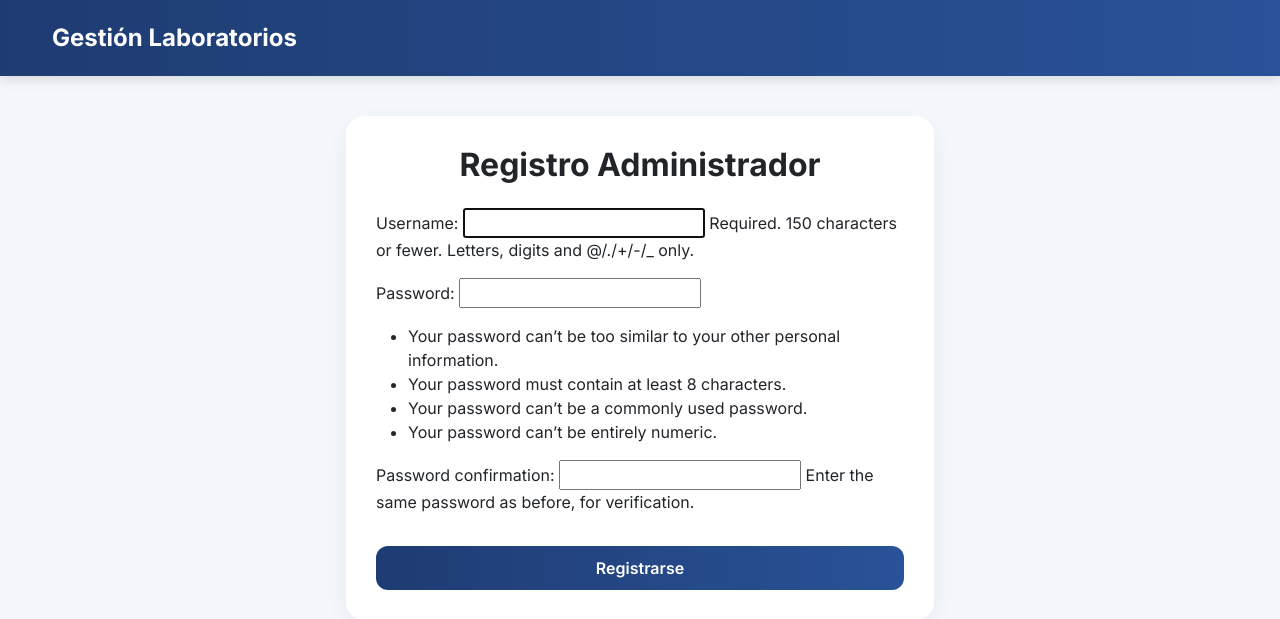
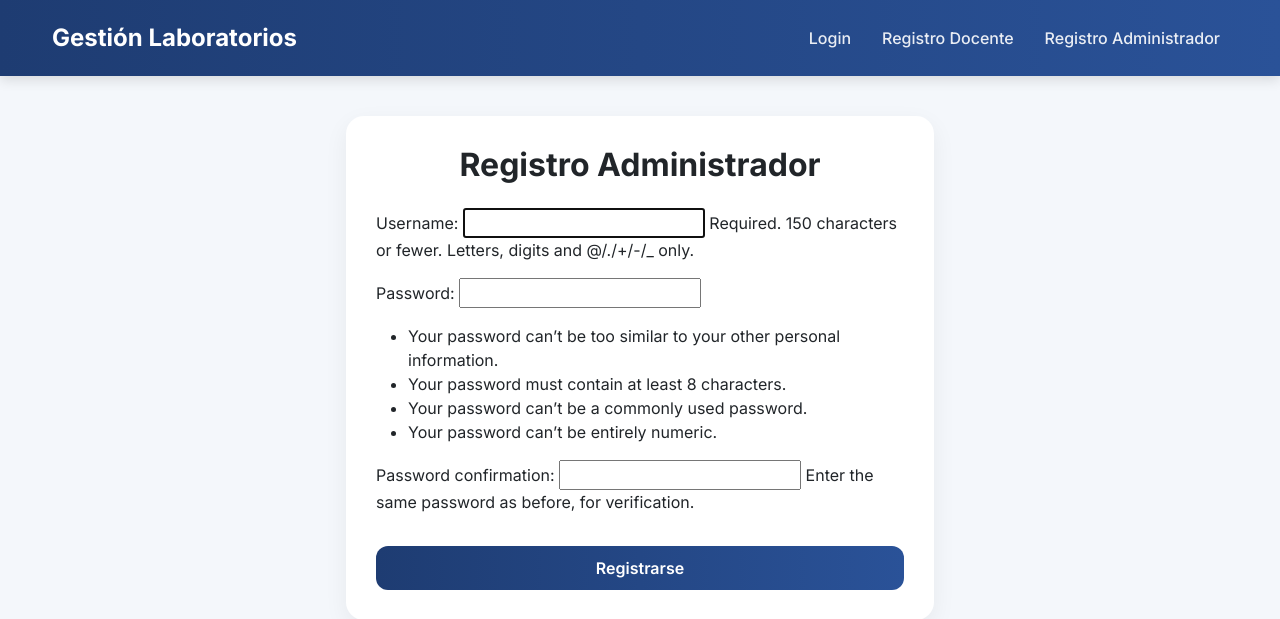
Before and after one commit to Gabonarvaezm/reservas-laboratorio, a Django app: page /registro-administrador/ in a window 1280 px wide. Shown: the top 619 px of the page. Run offline with Django 5.2, Linux system fonts and the light colour scheme.

Commit message:
modificando base.html

```diff
--- a/GestionLaboratorio/GestionLaboratorio/templates/base.html
+++ b/GestionLaboratorio/GestionLaboratorio/templates/base.html
@@ -1,13 +1,18 @@
 <!DOCTYPE html>
 <html lang="es">
+
 <head>
+
     <meta charset="UTF-8">
+
     <meta name="viewport" content="width=device-width, initial-scale=1.0">
-    <title>Gestión de Laboratorios</title>
+
+    <title>Gestión Laboratorios</title>
 
     <link href="https://cdn.jsdelivr.net/npm/bootstrap@5.3.3/dist/css/bootstrap.min.css" rel="stylesheet">
 
     <link rel="preconnect" href="https://fonts.googleapis.com">
+
     <link rel="preconnect" href="https://fonts.gstatic.com" crossorigin>
 
     <link href="https://fonts.googleapis.com/css2?family=Inter:wght@300;400;500;600;700&display=swap" rel="stylesheet">
@@ -35,6 +40,17 @@
             font-size: 24px;
         }
 
+        .nav-link{
+            color: rgba(255,255,255,0.9) !important;
+            margin-left: 15px;
+            font-weight: 500;
+            transition: 0.3s;
+        }
+
+        .nav-link:hover{
+            color: white !important;
+        }
+
         .main-container{
             padding: 40px;
         }
@@ -53,6 +69,11 @@
             border-radius: 12px;
             padding: 10px 18px;
             font-weight: 600;
+        }
+
+        .btn-primary-custom:hover{
+            opacity: 0.92;
+            color: white;
         }
 
         .table thead{
@@ -100,13 +121,70 @@
             Gestión Laboratorios
         </a>
 
-        {% if user.is_authenticated %}
+        <button
+            class="navbar-toggler bg-light"
+            type="button"
+            data-bs-toggle="collapse"
+            data-bs-target="#navbarNav"
+        >
+            <span class="navbar-toggler-icon"></span>
+        </button>
 
-        <a href="{% url 'logout' %}" class="btn btn-light">
-            Cerrar sesión
-        </a>
+        <div class="collapse navbar-collapse" id="navbarNav">
 
-        {% endif %}
+            <ul class="navbar-nav ms-auto align-items-center">
+
+                {% if not user.is_authenticated %}
+
+                <li class="nav-item">
+
+                    <a class="nav-link" href="{% url 'login' %}">
+                        Login
+                    </a>
+
+                </li>
+
+                <li class="nav-item">
+
+                    <a class="nav-link" href="{% url 'registro_docente' %}">
+                        Registro Docente
+                    </a>
+
+                </li>
+
+                <li class="nav-item">
+
+                    <a class="nav-link" href="{% url 'registro_administrador' %}">
+                        Registro Administrador
+                    </a>
+
+                </li>
+
+                {% endif %}
+
+                {% if user.is_authenticated %}
+
+                <li class="nav-item">
+
+                    <span class="nav-link">
+                        {{ user.username }}
+                    </span>
+
+                </li>
+
+                <li class="nav-item">
+
+                    <a href="{% url 'logout' %}" class="btn btn-light ms-3">
+                        Cerrar sesión
+                    </a>
+
+                </li>
+
+                {% endif %}
+
+            </ul>
+
+        </div>
 
     </div>
 
@@ -119,5 +197,7 @@
 
 </div>
 
+<script src="https://cdn.jsdelivr.net/npm/bootstrap@5.3.3/dist/js/bootstrap.bundle.min.js"></script>
+
 </body>
 </html>
```
